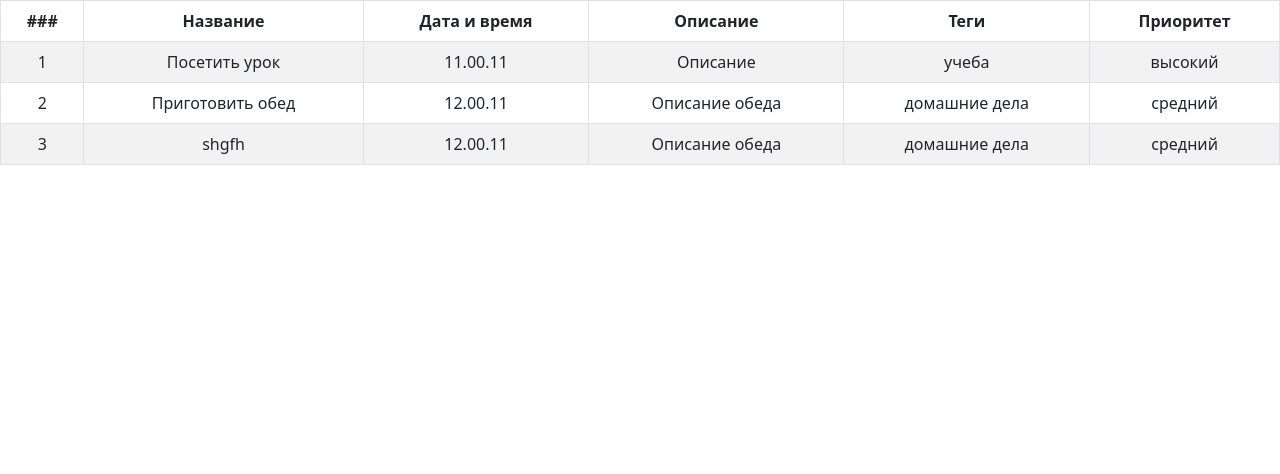
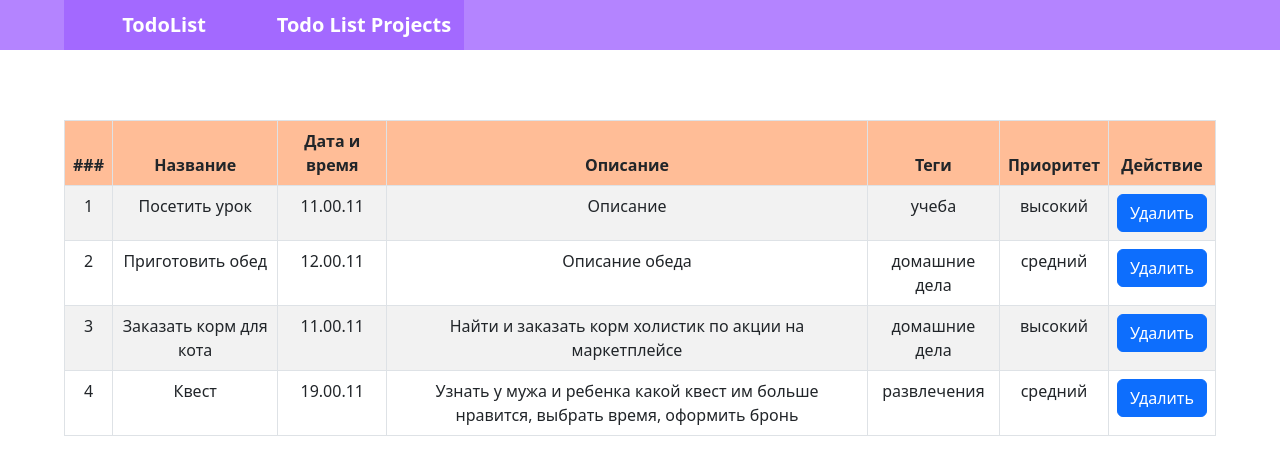
Before and after one commit to mariaplechikova/ToDo-List, a React (Create React App) app: page / in a window 1280 px wide. Shown: the top 474 px of the page. Built offline with nearby package versions, Linux system fonts and the light colour scheme.

Commit message:
создали меню

```diff
--- a/src/App.js
+++ b/src/App.js
@@ -2,10 +2,12 @@
 import './App.css';
 import TodoListPage from './pages/todo-list-page';
 import 'bootstrap/dist/css/bootstrap.css';
+import Sidebar from './components/sidebar';
 
 function App() {
   return (
     <div className="App">
+      <Sidebar />
       <TodoListPage />
     </div>
   );
--- /dev/null
+++ b/src/components/sidebar-item.js
@@ -0,0 +1,11 @@
+/* eslint-disable react/prop-types */
+
+
+function SidebarItem(props){
+  return (
+        <div><a>{props.link}</a></div>
+
+  );
+}
+
+export default SidebarItem;
--- /dev/null
+++ b/src/components/sidebar.css
@@ -0,0 +1,20 @@
+.sidebar {
+    height: 50px;
+    width: 100%;
+    padding: 0 5%;
+    background-color: rgba(163, 105, 255, 0.815);
+    display: flex;
+    align-items: center;
+    justify-content: flex-start;
+}
+
+.sidebar div {
+  height: 100%;
+  background-color: rgb(163, 105, 255);
+  color: white;
+  font-size: 20px;
+  width: 200px;
+  box-sizing: border-box;
+  padding-top: 10px;
+  font-weight: 700;
+}
--- /dev/null
+++ b/src/components/sidebar.js
@@ -0,0 +1,15 @@
+import SidebarItem from './sidebar-item';
+import './sidebar.css';
+
+function Sidebar(){
+  return (
+
+    <div className='sidebar'>
+      <SidebarItem link={'TodoList'} />
+      <SidebarItem link={'Todo List Projects'} />
+    </div>
+
+  );
+}
+
+export default Sidebar;
--- a/src/components/todo-list-item.js
+++ b/src/components/todo-list-item.js
@@ -1,5 +1,5 @@
 /* eslint-disable react/prop-types */
-
+import Button from "react-bootstrap/Button";
 
 
 const TodoListItem = function(props) {
@@ -12,6 +12,7 @@ const TodoListItem = function(props) {
               <td>{props.item.description}</td>
               <td>{props.item.tegs}</td>
               <td>{props.item.prioriry}</td>
+              <td><Button>Удалить</Button></td>
             </tr>
 
       );
--- /dev/null
+++ b/src/components/todo-list.css
@@ -0,0 +1,10 @@
+.todo-list {
+    margin-top: 70px;
+    margin-left: 5%;
+    margin-right: 5%;
+    border: black;
+}
+
+.todo-list  thead {
+background-color: rgb(255, 189, 151);
+}
--- a/src/components/todo-list.js
+++ b/src/components/todo-list.js
@@ -1,6 +1,7 @@
 /* eslint-disable react/prop-types */
 import Table from 'react-bootstrap/Table';
 import TodoListItem from './todo-list-item';
+import './todo-list.css';
 
 function TodoList(props) {
 
@@ -22,7 +23,7 @@ function TodoList(props) {
 
 
   return (
-    <div className="">
+    <div className="todo-list">
         <Table striped bordered hover>
       <thead>
         <tr>
@@ -32,6 +33,7 @@ function TodoList(props) {
           <th>Описание</th>
           <th>Теги</th>
           <th>Приоритет</th>
+          <th>Действие</th>
         </tr>
       </thead>
       <tbody>
--- a/src/pages/todo-list-page.js
+++ b/src/pages/todo-list-page.js
@@ -17,10 +17,17 @@ function TodoListPage() {
         "prioriry": "средний",
     },
     {
-        'name': "shgfh",
-        "date": "12.00.11",
-        "description": "Описание обеда",
+        'name': "Заказать корм для кота",
+        "date": "11.00.11",
+        "description": "Найти и заказать корм холистик по акции на маркетплейсе",
         "tegs":  ["домашние дела"],
+        "prioriry": "высокий",
+    },
+    {
+        'name': "Квест",
+        "date": "19.00.11",
+        "description": "Узнать у мужа и ребенка какой квест им больше нравится, выбрать время, оформить бронь",
+        "tegs":  ["развлечения"],
         "prioriry": "средний",
     }
 ];
```
